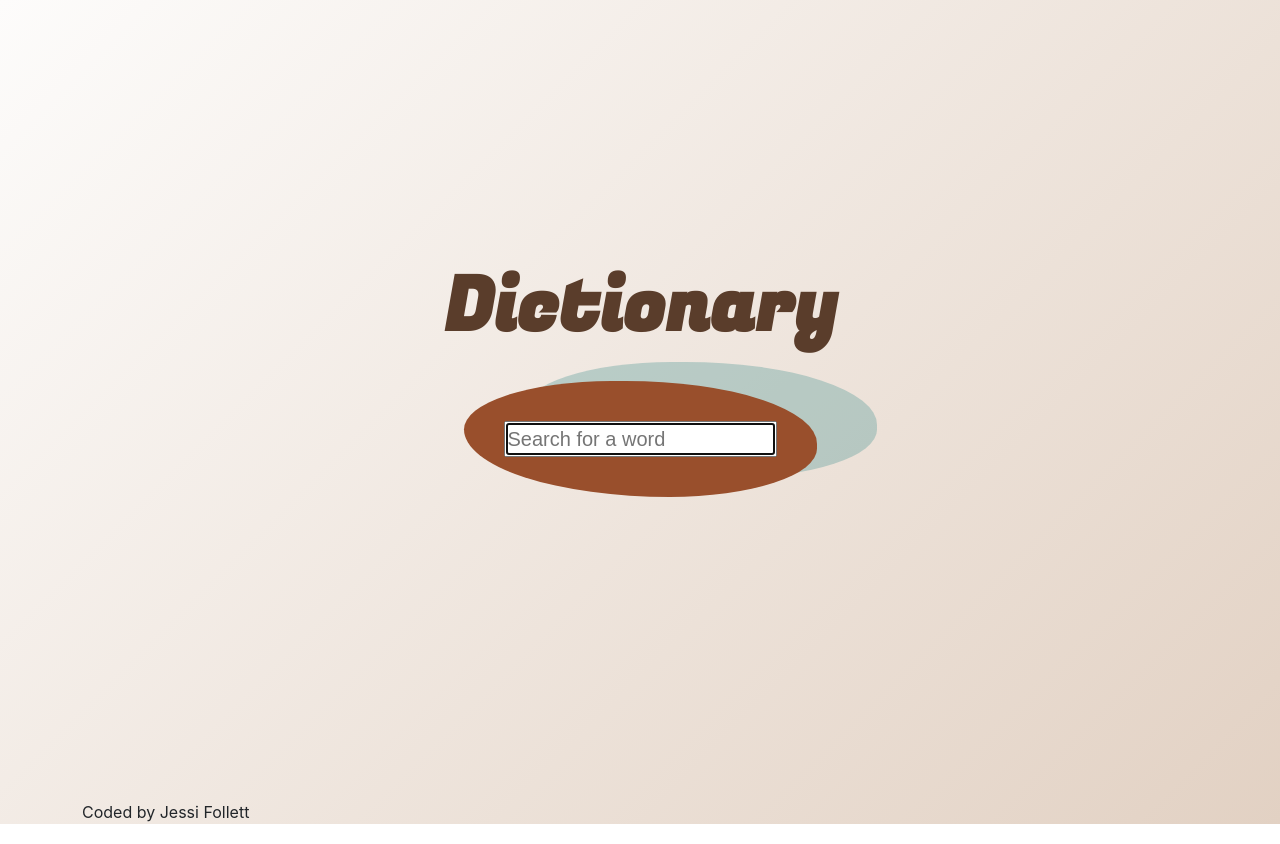
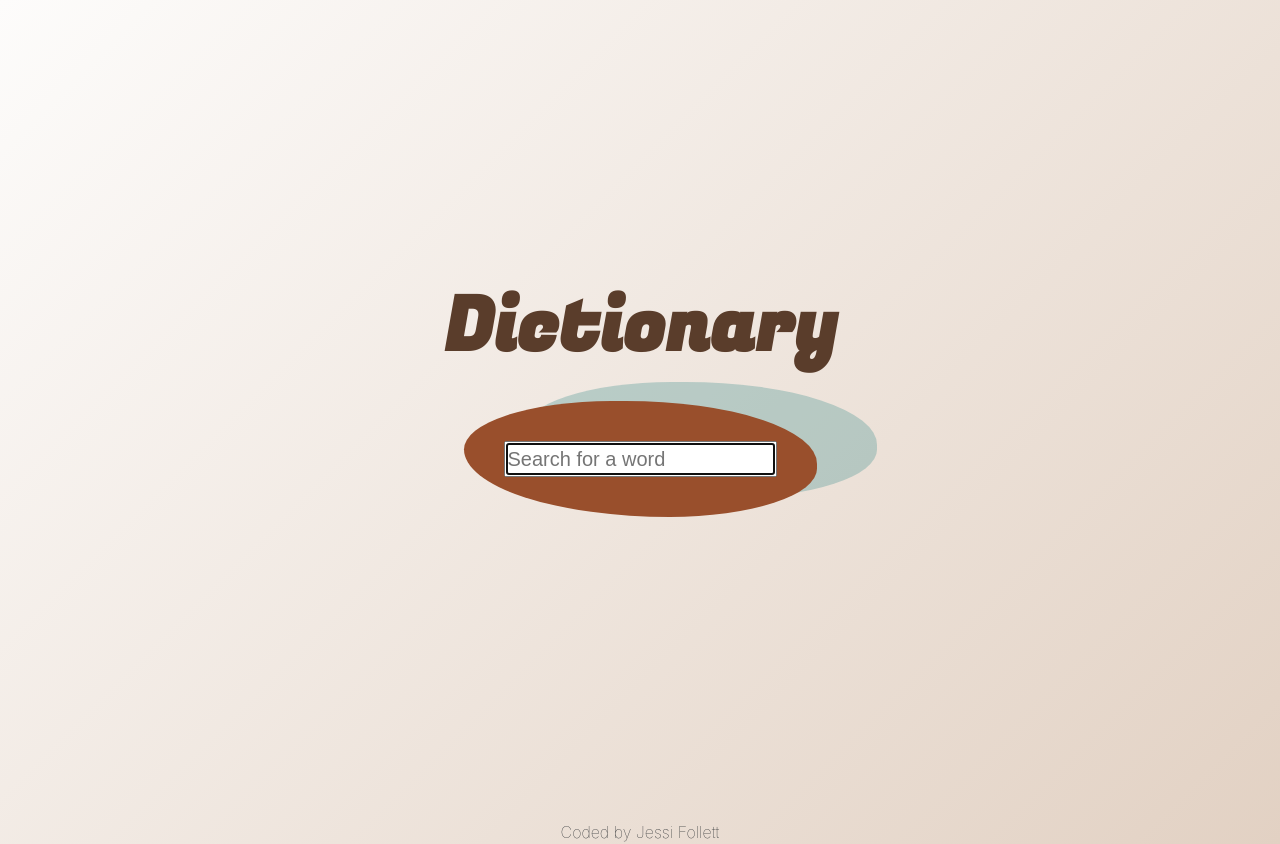
Before and after one commit to jnfol/dictionary-project, a React (Create React App) app: page / in a window 1280 px wide. Built offline with nearby package versions, Linux system fonts and the light colour scheme.

Commit message:
Updated css for entire app

```diff
--- a/src/App.css
+++ b/src/App.css
@@ -2,7 +2,7 @@
   text-align: center;
   display: block;
   margin: 0 auto;
-  max-width: 600px;
+  max-width: 800px;
 }
 
 .App-header {
@@ -21,7 +21,8 @@ h1 {
   font-size: 75px;
 }
 
-.Instructions {
-  color: #e5771e;
-  font-family: "Ubuntu", sans-serif;
+footer {
+  text-align: center;
+  margin-top: 20px;
+  font-weight: lighter;
 }
--- a/src/Meaning.css
+++ b/src/Meaning.css
@@ -1,10 +1,12 @@
 .partOfSpeech {
-  text-transform: capitalize;
   font-family: "Ubuntu", sans-serif;
-  color: #5a3d2b;
+  font-weight: bold;
+  color: #994f2c;
+  text-align: left;
 }
 
 .example {
   opacity: 0.7;
   font-size: 14px;
+  color: rgb(69, 126, 124);
 }
--- a/src/Results.css
+++ b/src/Results.css
@@ -1,10 +1,17 @@
 .searchedWord {
   text-transform: capitalize;
   font-family: "Fugaz One", cursive;
-  font-size: 40px;
+  font-size: 55px;
   margin: 10px 0 0;
+  color: #a18024;
+  text-align: left;
 }
 
-.WordResults {
-  display: inline;
+.Phonetics {
+  margin: 0 0 0;
+  text-align: left;
 }
+
+hr {
+  color: #5a3d2b;
+}
--- a/src/Results.js
+++ b/src/Results.js
@@ -7,17 +7,19 @@ export default function Results(props) {
   if (props.results) {
     return (
       <div className="ShowResults">
-        <section className="WordResults">
-          <h2 className="searchedWord">{props.results.word}</h2>
+        <div className="row">
+          <h2 className="searchedWord">{props.results.word}</h2>{" "}
           {props.results.phonetics.map(function (phonetic, index) {
             return (
-              <div key={index}>
-                <Phonetic phonetic={phonetic} />
+              <div className="Phonetics">
+                <div key={index}>
+                  <Phonetic phonetic={phonetic} />
+                </div>
               </div>
             );
           })}
-        </section>
-
+        </div>
+        <hr />
         {props.results.meanings.map(function (meaning, index) {
           return (
             <div key={index}>
--- a/src/wordSearch.css
+++ b/src/wordSearch.css
@@ -3,7 +3,10 @@
   padding: 30ox;
   border-radius: 50% 65% 50% 70%;
   box-shadow: 60px -19px rgb(100, 160, 158, 0.4);
-  margin: 20px;
+  margin: 0 auto;
+  max-width: 400px;
+  margin-top: 20px;
+  display: block;
 }
 #Search {
   border-radius: 10px;
@@ -12,12 +15,3 @@
   font-family: "Ubuntu", sans-serif;
   font-size: 20px;
 }
-
-.Results {
-  background: #507765;
-  padding: 30ox;
-  border-radius: 50% 20% / 10% 40%;
-  box-shadow: -60px 16px rgb(153, 79, 44, 0.4);
-  margin: 40px;
-  color: #3e2308;
-}
```
